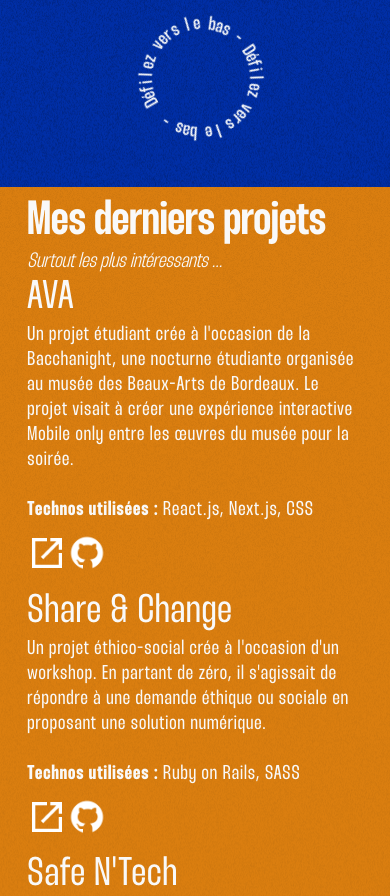
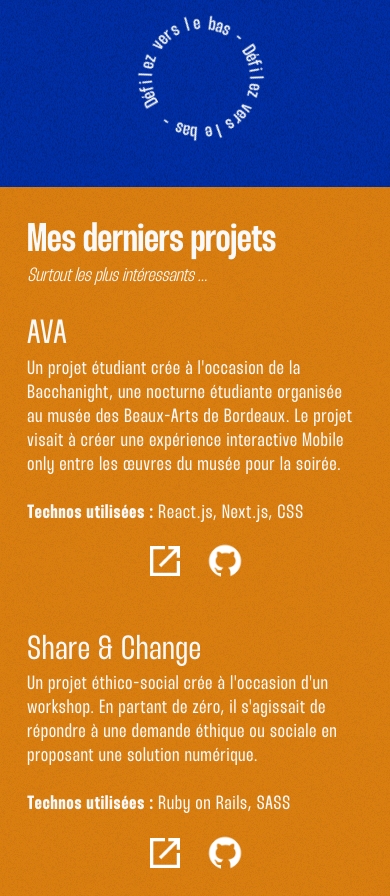
Before and after one commit to Francia-bdz/Portfolio_V2, a website: page index.html in a window 390 px wide. Shown: the part 532-1428 px from the top of the page. Drawn offline with nearby package versions, Linux system fonts and the light colour scheme; files whose address does not match are found by name.

Commit message:
phone responsive

```diff
--- a/styles/about.scss
+++ b/styles/about.scss
@@ -12,11 +12,16 @@
   justify-content: space-between;
   flex-direction: column;
 
+  @media screen and (max-width: 425px) {
+    padding: 7% 7%;
+  }
+
   @media screen and (max-width: 1000px) {
     position: relative;
     position: -webkit-relative;
     height: auto;
-}
+  }
+
 
   .container {
     padding: 4% 7%;
@@ -59,10 +64,11 @@
       max-width: 600px;
       margin-top: 4rem;
       display: flex;
+
       @media screen and (max-width: 768px) {
-      flex-direction: column;
+        flex-direction: column;
 
-    }
+      }
 
 
       .about-text {
@@ -76,6 +82,7 @@
         position: absolute;
         left: 70%;
         transform: translateX(10%);
+
         margin-top: 10%;
         margin-bottom: 90%;
 
@@ -83,7 +90,7 @@
           position: relative;
           left: auto;
 
-      }
+        }
 
         img {
           position: absolute;
@@ -124,13 +131,18 @@
     .line {
       width: 100%;
       height: 2px;
-      background-color: #f2f2f2;
+      background-color: $white;
+
+      @media screen and (max-width: 425px) {
+        display: none;
+      }
     }
 
     .legals {
 
       padding: 2% 0 2% 7%;
       font-size: 18px;
+
     }
   }
 
--- a/styles/global.scss
+++ b/styles/global.scss
@@ -16,6 +16,12 @@ $green: #007744;
     scroll-behavior: smooth;
     font-family: $font-stack, Arial, Helvetica, sans-serif;
     color: $white;
+}
+
+html, body{
+    @media screen and (max-width: 425px) {
+        overflow-x: hidden;
+    }
 }
 
 a {
@@ -49,6 +55,9 @@ h1 {
 h2 {
     font-size: 300%;
     font-weight: 600;
+    @media screen and (max-width: 425px) {
+        font-size: 250%;
+    }
 }
 
 h3 {
@@ -56,6 +65,9 @@ h3 {
     font-style: italic;
     font-weight: 300;
     margin-top: 0.5rem;
+    @media screen and (max-width: 425px) {
+        font-size: 120%;
+    }
 }
 
 .italic {
--- a/styles/projects.scss
+++ b/styles/projects.scss
@@ -21,6 +21,9 @@
         @media screen and (min-width: 1450px) {
             padding: 2.5% 7%;
         }
+        @media screen and (max-width: 425px) {
+            padding: 9% 7%;
+        }
 
         position: relative;
 
@@ -30,12 +33,18 @@
             @media screen and (min-width: 1450px) {
                 margin-top: 2%;
             }
+            @media screen and (max-width: 425px) {
+                margin-top: 10%;
+            }
 
             .item {
                 width: 45%;
                 @media screen and (max-width: 760px) {
                     width: auto;
                 }
+                // @media screen and (max-width: 425px) {
+                //     margin-bottom: 10%;
+                // }
 
 
                 .title {
@@ -45,6 +54,10 @@
                     display: inline-block;
                     position: relative;
                     line-height: normal;
+                    @media screen and (max-width: 425px) {
+                        font-size: 210%;
+                    }
+
                 }
 
                 .title:after {
@@ -69,18 +82,27 @@
                     font-size: 125%;
                     font-weight: 400;
                     line-height: 125%;
+                    @media screen and (max-width: 425px) {
+                        font-size: 120%;
+                    }
 
                     .bold {
                         font-weight: bold;
                     }
+
                 }
 
                 .image {
                     display: flex;
                     align-items: center;
-                    margin-top: 3%;
+                    margin-top: 6%;
                     justify-content: space-between;
                     max-width: 16%;
+                    @media screen and (max-width: 425px) {
+                        margin: 5% auto;
+                        max-width: 30%;
+                        }
+
 
                     img {
                         max-width: 40px;
@@ -121,7 +143,7 @@
                 margin: -7% 0 -7% 60%;
                 }
                 @media screen and (max-width: 760px) {
-                margin: 5% 0;
+                margin: 15% 0;
                 }
 
 
--- a/styles/skills.scss
+++ b/styles/skills.scss
@@ -16,12 +16,15 @@
   }
 
   @media screen and (max-width: 425px) {
-    padding-bottom: 5%;
-  }
+    padding: 7% 7%;
+}
 
   .container {
 
     padding: 4% 7%;
+    @media screen and (max-width: 425px) {
+      padding: 0;
+  }
     position: relative;
 
     .slideshow-container {
```
Also changed, not shown: styles/index.css, 1 other file.
